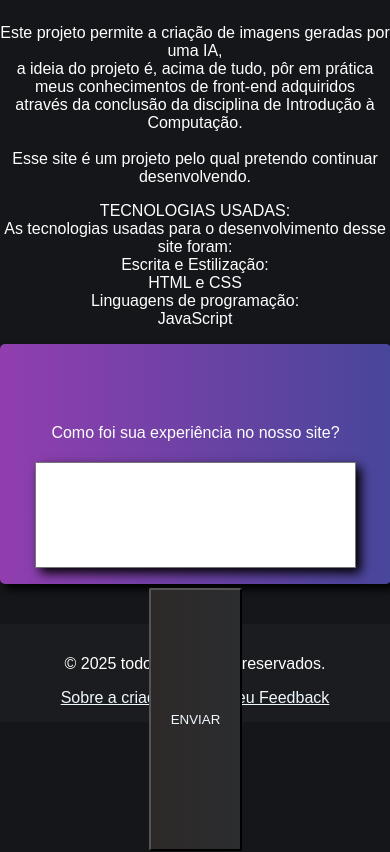
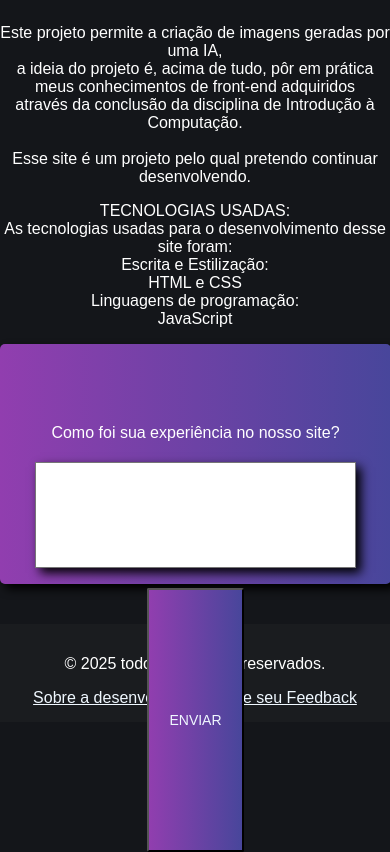
Before and after one commit to larathaylanne/projeto-gerador-deimagens-ia, a plain HTML site: page contato.html in a window 390 px wide. Shown: the part 248-1100 px from the top of the page. Drawn offline with Linux system fonts and the light colour scheme.

Commit message:
Testando responsividade do site

```diff
--- a/contato.html
+++ b/contato.html
@@ -54,7 +54,7 @@
 
         <footer class="footer-div">
         <p>&copy; 2025 todos os direitos reservados.</p>
-        <a class="contatos" href="sobre.html">Sobre a criadora</a>
+        <a class="contatos" href="sobre.html">Sobre a desenvolvedora</a>
         <a class="contatos" href="contato.html">Deixe seu Feedback</a>
     </footer>
 </body>
--- a/estilos/estilo.css
+++ b/estilos/estilo.css
@@ -92,19 +92,22 @@ section {
 
 }
 
-.comecar-button {
+.comecar-button, .gerar-button {
     background-image: linear-gradient(to right, #913eaf, #48469B);
     border-radius: 2px;
-    padding: 15px;
+    padding: 10px 20px;
     color: aliceblue;
     text-decoration: none;
     display: inline-block;
     transition: transform 0.3s ease;
-    font-size: large;
+    font-size: clamp(14px, 2vw, 18px);
     padding: 20px;
+    width: auto;
+    max-width: 100%;
+    white-space: nowrap;
+    margin: auto;
 }
-
-.comecar-button:hover {
+.comecar-button:hover, .gerar-button:hover {
     transform: scale(1.1);
     cursor: pointer;
 }
@@ -195,17 +198,6 @@ section {
     display: flex;
     position: relative;
     }
-
-    .gerar-button {
-    background-image: linear-gradient(to right, #2e2929, #2b2d2f);
-    border-radius: 2px;
-    padding: 10px;
-    color: aliceblue;
-    text-decoration: none;
-    margin: auto;
-    cursor: pointer;
-    width: fit-content;
-}
 
 .header-container {
     position: relative;
--- a/estilos/responsivo.css
+++ b/estilos/responsivo.css
@@ -38,6 +38,10 @@
         margin-bottom: 15px;
     }
 
+    .gerar-button {
+        padding: 8px 16px;
+        font-size: 14px;
+    }
     .gerar-div {
         width: 90%;
         padding: 20px;
```
